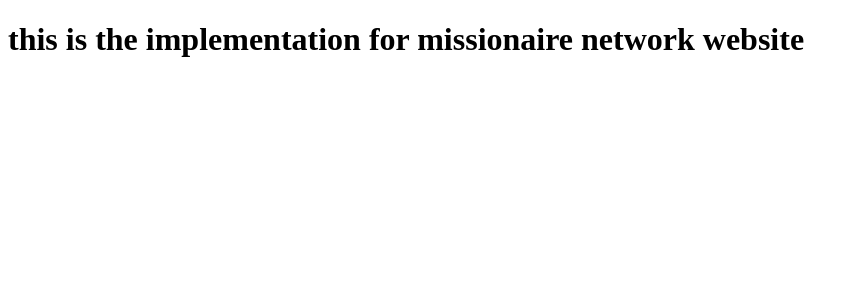
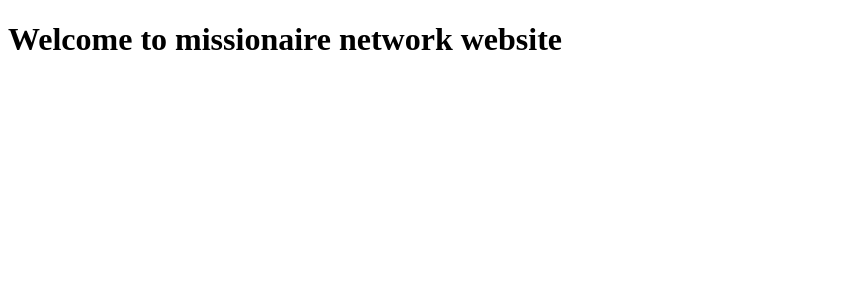
Before and after one commit to Reneuwumuhire/new-missionnaire-network-website, a SvelteKit app: page / in a window 1280 px wide. Shown: the top 300 px of the page, without its empty margins (0-859 px from the left). Built offline with nearby package versions, Linux system fonts and the light colour scheme.

Commit message:
Welcome to missionnaire

```diff
--- a/src/routes/+page.svelte
+++ b/src/routes/+page.svelte
@@ -1,4 +1,4 @@
-<h1>this is the implementation for {webName}</h1>
+<h1>Welcome to {webName}</h1>
 
 <script lang="ts">
     const webName: string = "missionaire network website";
```
